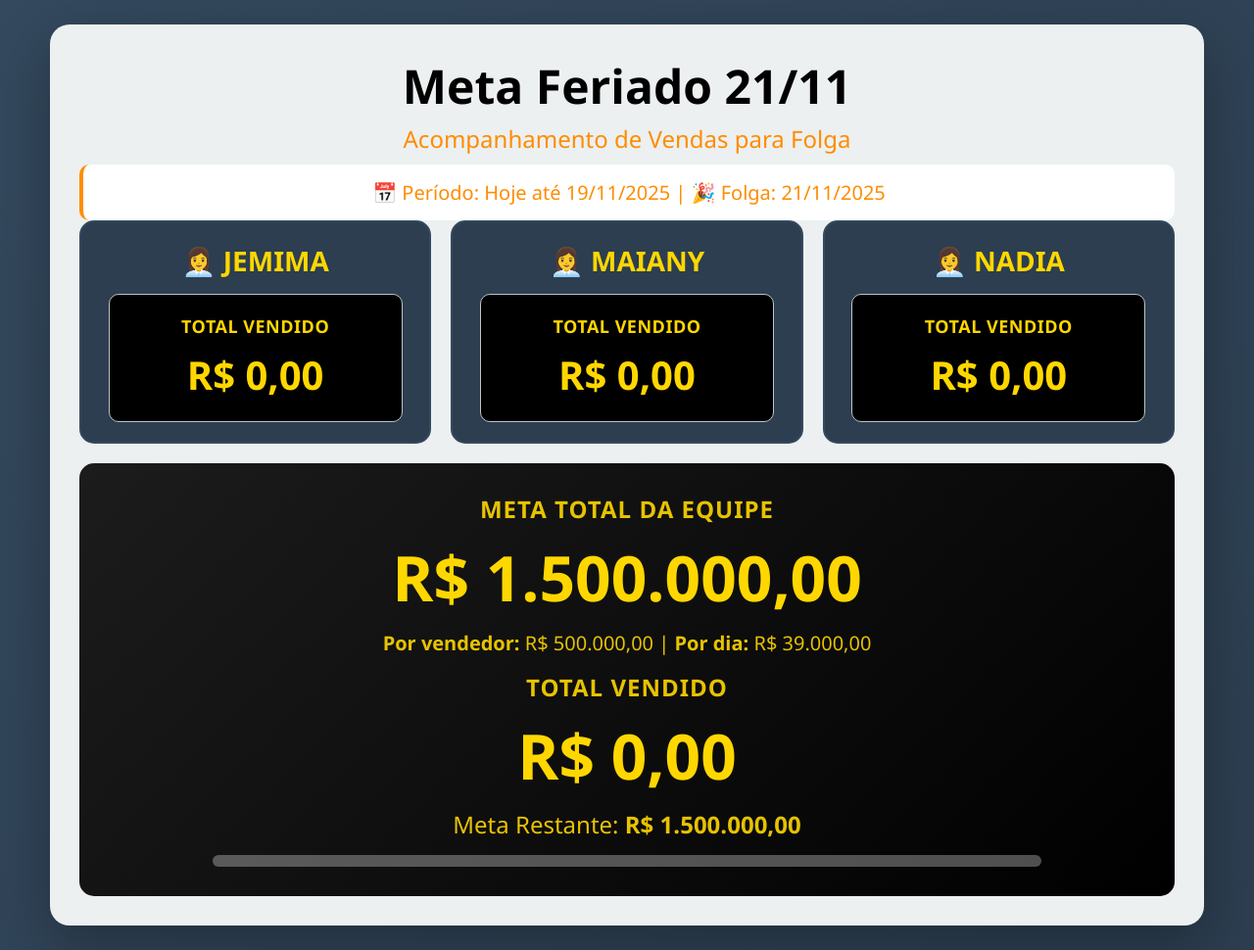
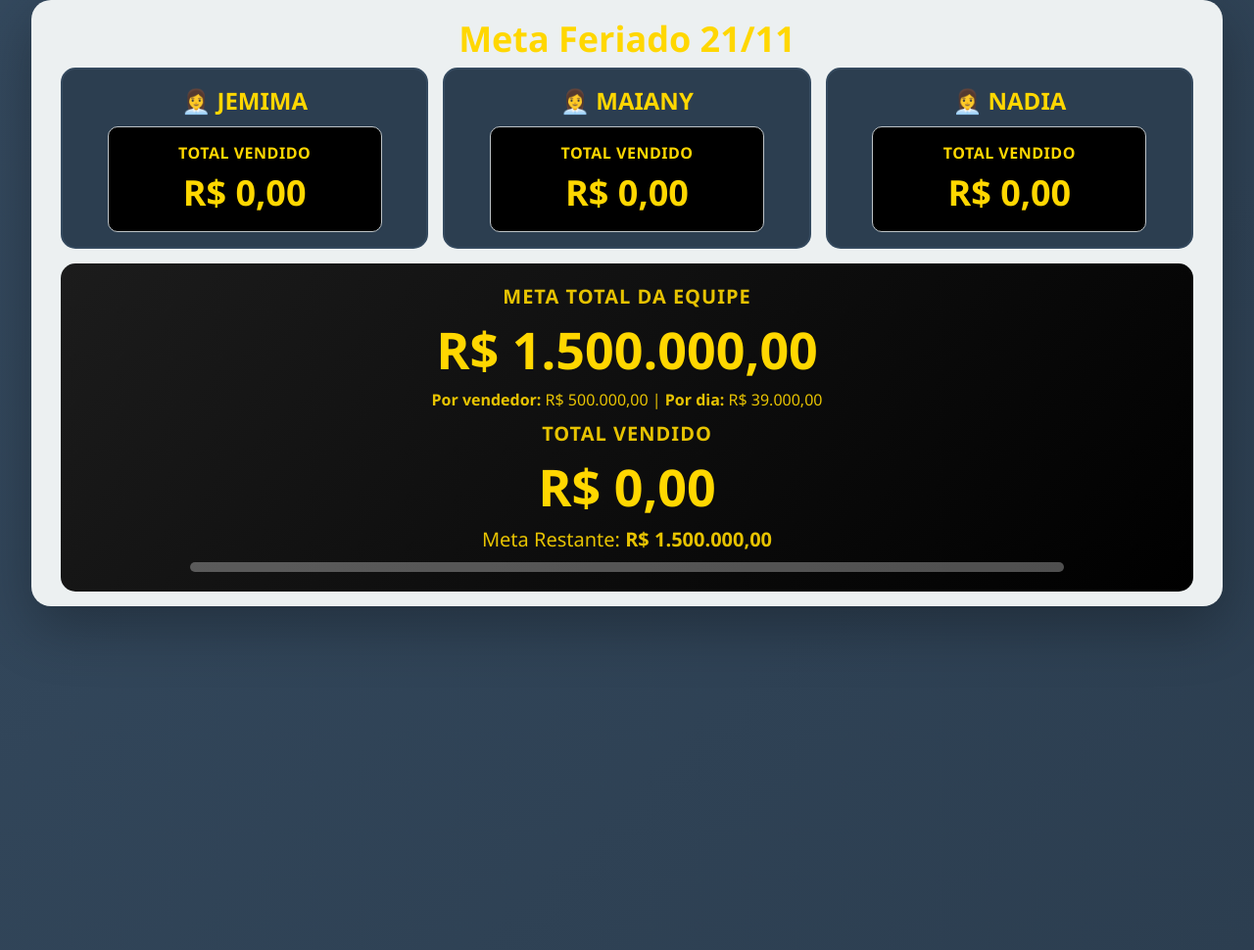
Before and after one commit to aryapromotora-alt/planilha-de-vendas, a Flask app: page /meta-feriado in a window 1280 px wide. Shown: the whole page at 98% size. Run offline with Flask 3, Linux system fonts and the light colour scheme; data that the repository does not hold is empty; some libraries are stand-ins or nearby versions.

Commit message:
Add files via upload

```diff
--- a/templates/meta_feriado.html
+++ b/templates/meta_feriado.html
@@ -17,10 +17,10 @@
             font-family: 'Segoe UI', Tahoma, Geneva, Verdana, sans-serif;
             background: linear-gradient(135deg, #34495e 0%, #2c3e50 100%); /* Tons de azul/cinza escuro */
             min-height: 100vh;
-            padding: 20px;
+            padding: 0; /* Removi padding para maximizar espaço vertical */
             display: flex;
             justify-content: center;
-            align-items: center;
+            align-items: flex-start; /* Alinha ao topo */
             width: 100vw;
             height: 100vh;
             overflow: hidden;
@@ -32,10 +32,10 @@
             box-shadow: 0 20px 60px rgba(0, 0, 0, 0.3);
             max-width: 95%;
             width: 100%;
-            padding: 30px;
+            padding: 15px 30px; /* Reduzi o padding superior/inferior */
             display: flex;
             flex-direction: column;
-            gap: 20px;
+            gap: 15px; /* Reduzi o gap entre elementos */
             align-items: center;
             max-height: 95vh;
             overflow-y: auto;
@@ -44,52 +44,42 @@
         /* Seção de Cabeçalho */
         .header {
             text-align: center;
-            margin-bottom: 10px;
+            margin-bottom: 5px; /* Menos espaço abaixo do título */
+            width: 100%;
         }
 
         .header h1 {
-            color: #000000; /* Preto */
-            font-size: 48px;
+            color: #FFD700; /* Amarelo dourado */
+            font-size: 36px; /* Fonte menor para economizar espaço */
             margin-bottom: 5px;
+            font-weight: bold;
         }
 
         .header p {
-            color: #FF8C00; /* Laranja Escuro - Melhor visibilidade em TV */
-            font-size: 24px;
-        }
-
-        .date-info {
-            background: #ffffff; /* Branco */
-            padding: 15px 20px;
-            border-radius: 10px;
-            text-align: center;
-            color: #FF8C00; /* Laranja Escuro */
-            font-size: 20px;
-            border-left: 4px solid #FF8C00; /* Borda laranja escuro */
-            width: 100%;
+            display: none; /* Removido - não queremos mais "Acompanhamento de Vendas para Folga" */
         }
 
         /* Grid de Vendedores */
         .sellers-grid {
             display: grid;
             grid-template-columns: repeat(3, 1fr);
-            gap: 20px;
+            gap: 15px; /* Reduzi o gap entre cards */
             width: 100%;
         }
 
         .seller-card {
             background: #2c3e50; /* Cinza Escuro - Caixa Externa */
             border-radius: 15px;
-            padding: 20px;
-            border: 2px solid #34495e; /* Borda escura */
+            padding: 15px; /* Reduzi o padding interno */
+            border: 2px solid #34495e;
             display: flex;
             flex-direction: column;
-            gap: 15px;
+            gap: 10px; /* Reduzi o gap interno */
             align-items: center;
         }
 
         .seller-name {
-            font-size: 28px;
+            font-size: 24px; /* Fonte um pouco menor */
             font-weight: bold;
             color: #FFD700; /* Dourado */
             text-align: center;
@@ -103,25 +93,25 @@
 
         .stat-box {
             background: #000000; /* Preto - Caixa Interna */
-            padding: 20px 30px;
+            padding: 15px 25px; /* Reduzi o padding */
             border-radius: 10px;
             text-align: center;
             border: 1px solid #bdc3c7;
             width: 100%;
-            max-width: 300px;
+            max-width: 280px; /* Reduzi um pouco a largura */
         }
 
         .stat-label {
-            font-size: 18px;
+            font-size: 16px; /* Menor */
             color: #FFD700; /* Dourado */
             text-transform: uppercase;
             letter-spacing: 0.5px;
-            margin-bottom: 10px;
+            margin-bottom: 5px;
             font-weight: 600;
         }
 
         .stat-value {
-            font-size: 40px;
+            font-size: 36px; /* Menor, mas ainda impactante */
             font-weight: bold;
             color: #FFD700; /* Dourado */
         }
@@ -130,45 +120,45 @@
         .meta-consolidada {
             background: linear-gradient(135deg, #1c1c1c 0%, #000000 100%);
             color: #FFD700; /* Dourado */
-            padding: 30px;
+            padding: 20px; /* Reduzi o padding */
             border-radius: 15px;
             text-align: center;
             width: 100%;
-            margin-top: 20px;
+            margin-top: 15px;
         }
 
         .meta-consolidada h2 {
-            font-size: 24px;
+            font-size: 20px; /* Menor */
             font-weight: 600;
-            margin-bottom: 10px;
+            margin-bottom: 5px;
             opacity: 0.9;
             text-transform: uppercase;
             letter-spacing: 1px;
         }
 
         .meta-consolidada .meta-value-principal {
-            font-size: 64px;
+            font-size: 52px; /* Menor, mas ainda grande */
             font-weight: bold;
+            margin-bottom: 5px;
+        }
+
+        .meta-consolidada .meta-detalhe {
+            font-size: 16px; /* Menor */
+            opacity: 0.9;
             margin-bottom: 10px;
         }
 
-        .meta-consolidada .meta-detalhe {
-            font-size: 20px;
+        .meta-consolidada .meta-restante {
+            font-size: 20px; /* Menor */
             opacity: 0.9;
-            margin-bottom: 15px;
-        }
-
-        .meta-consolidada .meta-restante {
-            font-size: 24px;
-            opacity: 0.9;
-            margin-bottom: 15px;
+            margin-bottom: 10px;
         }
 
         .progress-bar {
             width: 80%;
-            height: 12px;
+            height: 10px; /* Mais fina */
             background: rgba(255, 255, 255, 0.3);
-            border-radius: 10px;
+            border-radius: 8px;
             overflow: hidden;
             margin: 0 auto;
         }
@@ -176,12 +166,12 @@
         .progress-fill {
             height: 100%;
             background: #4ade80;
-            border-radius: 10px;
+            border-radius: 8px;
             transition: width 0.3s ease;
         }
 
         .progress-fill.warning {
-            background: #ff9200; /* Laranja vibrante - ideal para TVs */
+            background: #ff9200; /* Laranja vibrante */
         }
 
         .progress-fill.critical {
@@ -197,19 +187,16 @@
 
         @media (max-width: 768px) {
             .container {
-                padding: 15px;
+                padding: 10px 20px;
             }
             .header h1 {
-                font-size: 36px;
-            }
-            .header p {
-                font-size: 18px;
+                font-size: 30px;
             }
             .meta-consolidada .meta-value-principal {
-                font-size: 48px;
+                font-size: 40px;
             }
             .meta-consolidada .meta-detalhe, .meta-consolidada .meta-restante {
-                font-size: 18px;
+                font-size: 14px;
             }
             .sellers-grid {
                 grid-template-columns: 1fr;
@@ -223,11 +210,7 @@
         <div class="content-section" style="width: 100%;">
             <div class="header">
                 <h1>Meta Feriado 21/11</h1>
-                <p>Acompanhamento de Vendas para Folga</p>
-            </div>
-
-            <div class="date-info">
-                📅 Período: Hoje até 19/11/2025 | 🎉 Folga: 21/11/2025
+                <!-- REMOVIDO: <p>Acompanhamento de Vendas para Folga</p> -->
             </div>
 
             <!-- Sellers Grid -->
```
